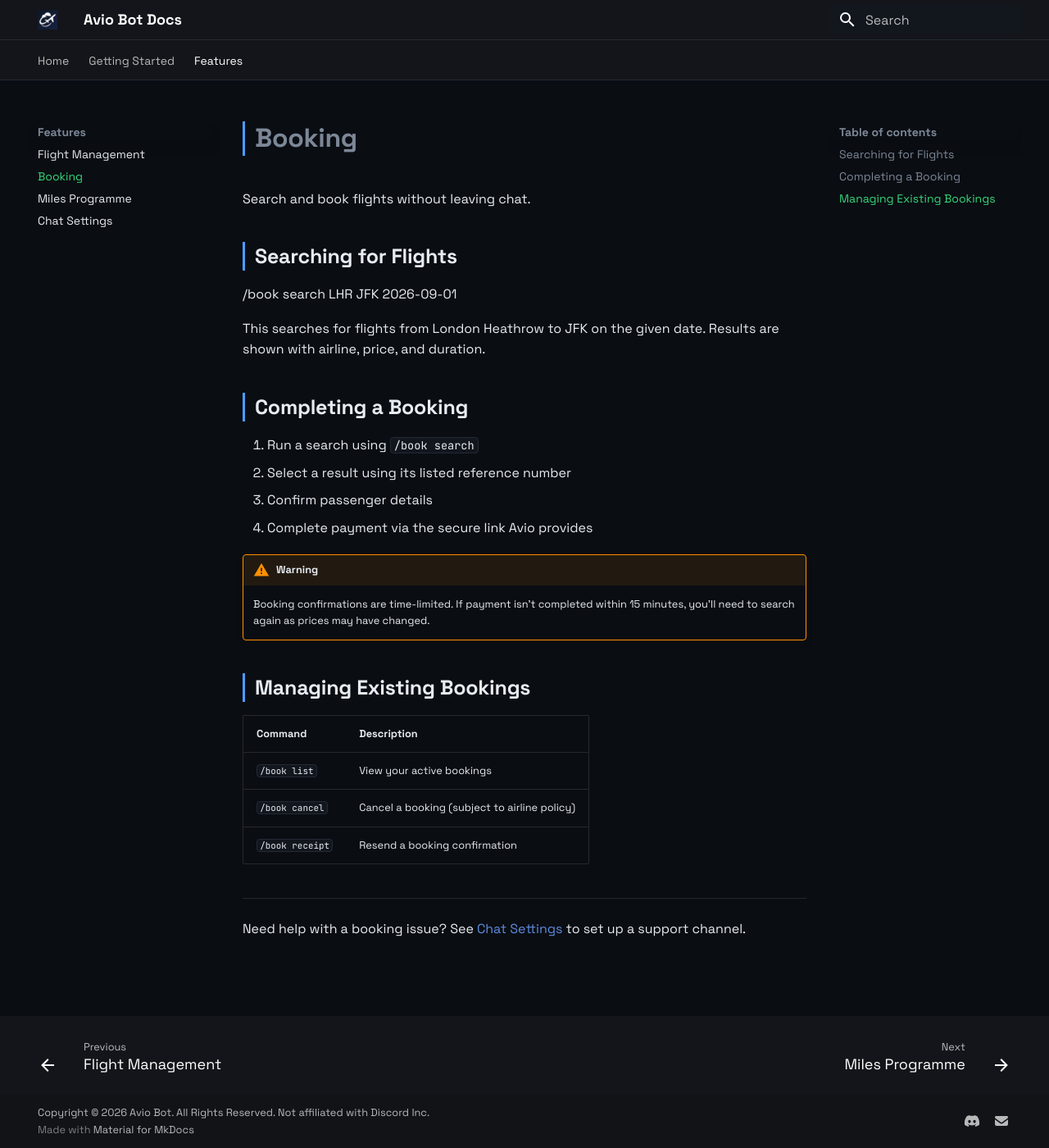
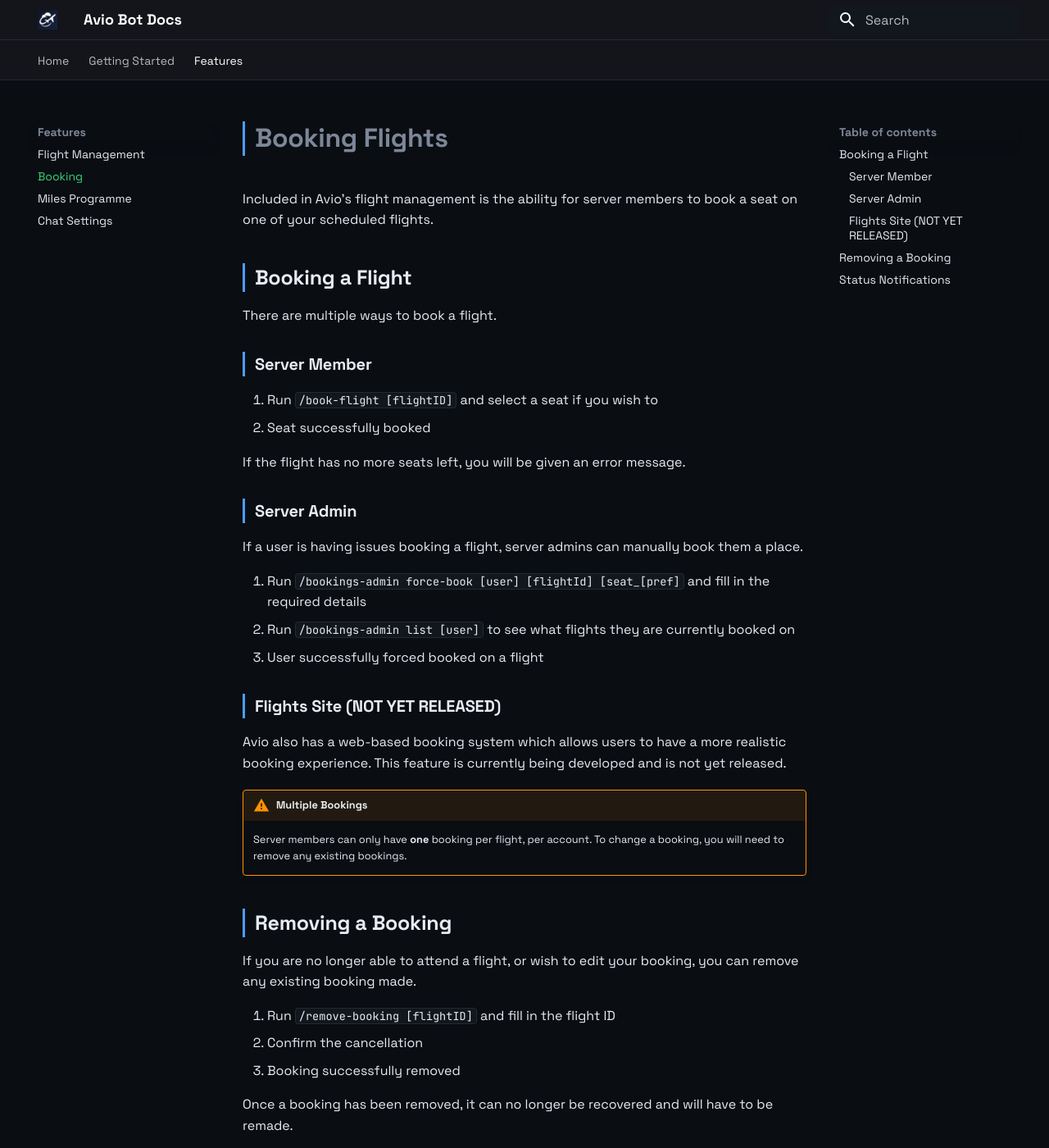
Before and after one commit to fudgemss/avio-wiki, an MkDocs documentation site: the page built from docs/features/booking.md, in a window 1280 px wide and 1400 px high. Shown: the whole window at 82% size. Built offline with MkDocs 1.6.1 and Material for MkDocs 9.7.7, drawn with Linux system fonts in a browser that asks for light colours; some of the changed text lies outside the part shown.

Commit message:
Update booking.md

```diff
--- a/docs/features/booking.md
+++ b/docs/features/booking.md
@@ -1,32 +1,56 @@
-# Booking
+# Booking Flights
 
-Search and book flights without leaving chat.
+Included in Avio's flight management is the ability for server members to book a seat on one
+of your scheduled flights.
 
-## Searching for Flights
-/book search LHR JFK 2026-09-01
+## Booking a Flight
+There are multiple ways to book a flight.
 
-This searches for flights from London Heathrow to JFK on the given date.
-Results are shown with airline, price, and duration.
+### Server Member
+1. Run `/book-flight [flightID]` and select a seat if you wish to
+2. Seat successfully booked
 
-## Completing a Booking
+If the flight has no more seats left, you will be given an error message.
 
-1. Run a search using `/book search`
-2. Select a result using its listed reference number
-3. Confirm passenger details
-4. Complete payment via the secure link Avio provides
+### Server Admin
+If a user is having issues booking a flight, server admins can manually book them a place.
 
-!!! warning
-    Booking confirmations are time-limited. If payment isn't completed within
-    15 minutes, you'll need to search again as prices may have changed.
+1. Run `/bookings-admin force-book [user] [flightId] [seat_[pref]` and fill in the required details
+2. Run `/bookings-admin list [user]` to see what flights they are currently booked on
+3. User successfully forced booked on a flight
 
-## Managing Existing Bookings
+### Flights Site (NOT YET RELEASED)
+Avio also has a web-based booking system which allows users to have a more realistic booking experience.
+This feature is currently being developed and is not yet released.
 
-| Command | Description |
-|---------|-------------|
-| `/book list` | View your active bookings |
-| `/book cancel` | Cancel a booking (subject to airline policy) |
-| `/book receipt` | Resend a booking confirmation |
+!!! warning "Multiple Bookings"
+    Server members can only have **one** booking per flight, per account.
+    To change a booking, you will need to remove any existing bookings.
+
+## Removing a Booking
+If you are no longer able to attend a flight, or wish to edit your booking,
+you can remove any existing booking made.
+
+1. Run `/remove-booking [flightID]` and fill in the flight ID
+2. Confirm the cancellation
+3. Booking successfully removed
+
+Once a booking has been removed, it can no longer be recovered and
+will have to be remade.
+
+!!! note "View Bookins"
+    You can view all bookings you have currently made using `/bookings`.
+
+    Server admins can view all bookings for each scheduled flight on the
+    [dashboard](https://dashboard.aviobot.app) under the **Bookings** tab.
+
+
+## Status Notifications
+
+15 minutes before a flight you are booked on, Avio will ping you in a message
+stating that boarding will beging soon.
+
+!!! note "Notification delivery"
+    Notifications are sent to whichever channel configured in your **Server Setup**.
 
 ---
-
-Need help with a booking issue? See [Chat Settings](chat-settings.md) to set up a support channel.
```
